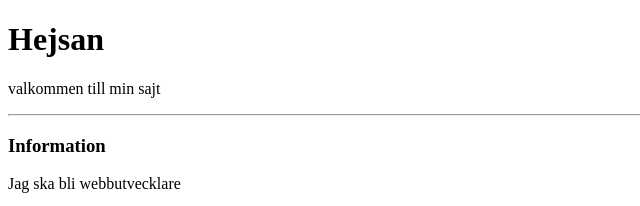
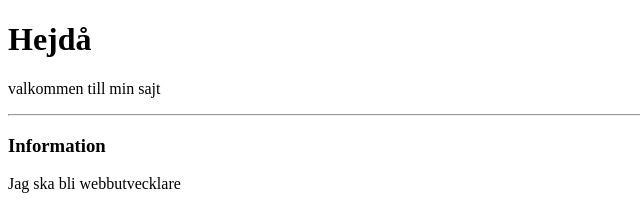
Before and after one commit to jasminmahmutovic/hemsida, a plain HTML site: page index.html in a window 1280 px wide. Shown: the top 206 px of the page, 0-640 px from the left. Drawn offline with Linux system fonts and the light colour scheme.

Commit message:
andrade huvudrubriken

```diff
--- a/index.html
+++ b/index.html
@@ -6,7 +6,7 @@
     </head>
     <body>
         <div>
-        <h1 title="hejhej">Hejsan</h1>
+        <h1 title="hejhej">Hejdå</h1>
         <p>valkommen till min sajt</p>
         </div>
 <hr/>
```
